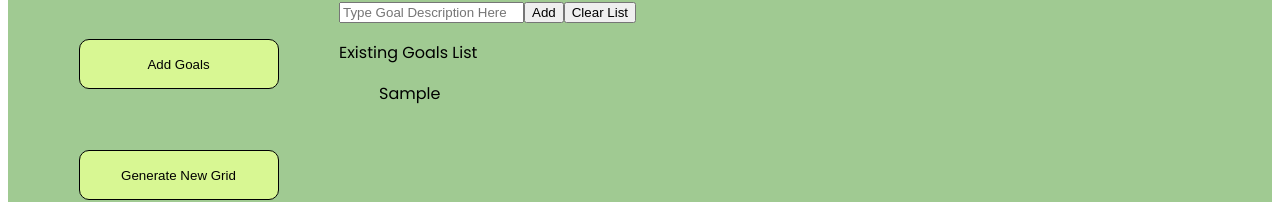
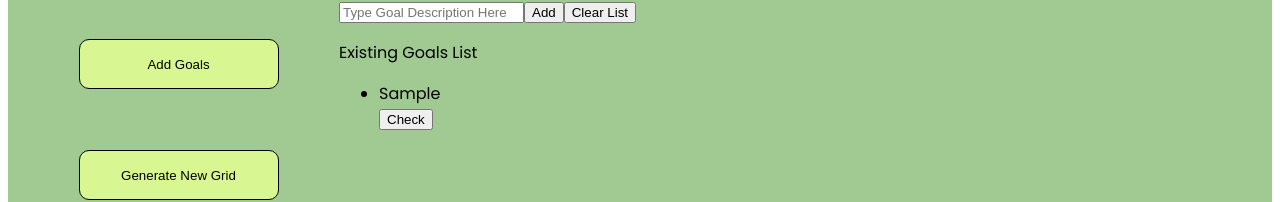
Before and after one commit to UTD-Fall-2024-Sec-6/Group-8, a Next.js app in the folder goalgrid-app/: page /add in a window 1280 px wide. Both pictures are taken after typing "Sample" into the empty fields and a click on the button "Add". Shown: the part 140-342 px from the top of the page. Built offline with nearby package versions, Linux system fonts and the light colour scheme.

Commit message:
Programmed ability to change goal isCompleted using button

```diff
--- a/goalgrid-app/app/add/goal.js
+++ b/goalgrid-app/app/add/goal.js
@@ -34,7 +34,13 @@ export class Goal
     // Marks the goal complete
     markComplete()
     {
-        this.isCompleted = true;
+        if(this.isCompleted == false) {
+            this.isCompleted = true;
+        }
+        else {
+            this.isCompleted = false;
+        }
+        console.log(this.isCompleted);
     }
 }
 
--- a/goalgrid-app/app/add/page.js
+++ b/goalgrid-app/app/add/page.js
@@ -5,6 +5,7 @@ import { Goal } from './goal.js';
 
 export default function AddGoals() {
   const [description, setDescription] = useState("");
+  const [complete, toggleComplete] = useState(0);
 
   const [list, setList] = useState( () => {
     if(typeof window !== 'undefined') {
@@ -22,10 +23,18 @@ export default function AddGoals() {
     if(typeof window !== 'undefined') {
       localStorage.setItem("list", JSON.stringify(list))
     }
+    console.log(list);
   }, [list])
 
+  useEffect(() => {
+    if(typeof window !== 'undefined') {
+      localStorage.setItem("list", JSON.stringify(list))
+      console.log(list);
+    }
+  }, [complete])
+
   const addGoal = (desc) => {
-    let goal = new Goal(1, desc, false);
+    let goal = new Goal(Math.random(), desc, false);
     setList([...list, goal]);
 
     setDescription("");
@@ -33,6 +42,23 @@ export default function AddGoals() {
 
   const clearList = () => {
     setList([]);
+  }
+
+  const completeGoal = (id) => {
+    const index = list.indexOf(list.find((element) => element.goalID == id));
+
+
+    if (list[index].isCompleted === false) {
+      list[index].isCompleted = true;
+      toggleComplete(complete + 1);
+      document.getElementById("complete" + id).style["background-color"] = "rgb(20,200,20)";
+    } else {
+      list[index].isCompleted = false;
+      toggleComplete(complete + 1);
+      document.getElementById("complete" + id).style["background-color"] = "azure";
+      //setList(list);
+    }
+
   }
 
   return(
@@ -53,7 +79,12 @@ export default function AddGoals() {
       <ul>
         {
           list.map( (aGoal) => {
-            return (<div>{aGoal.desc}</div>)
+            return (
+            <li key={aGoal.goalID}>
+              <div>{aGoal.desc}</div>
+              <button id={"complete" + aGoal.goalID} onClick={() => completeGoal(aGoal.goalID)}>Check</button>
+            </li>
+            )
           })
         }
       </ul>
```
